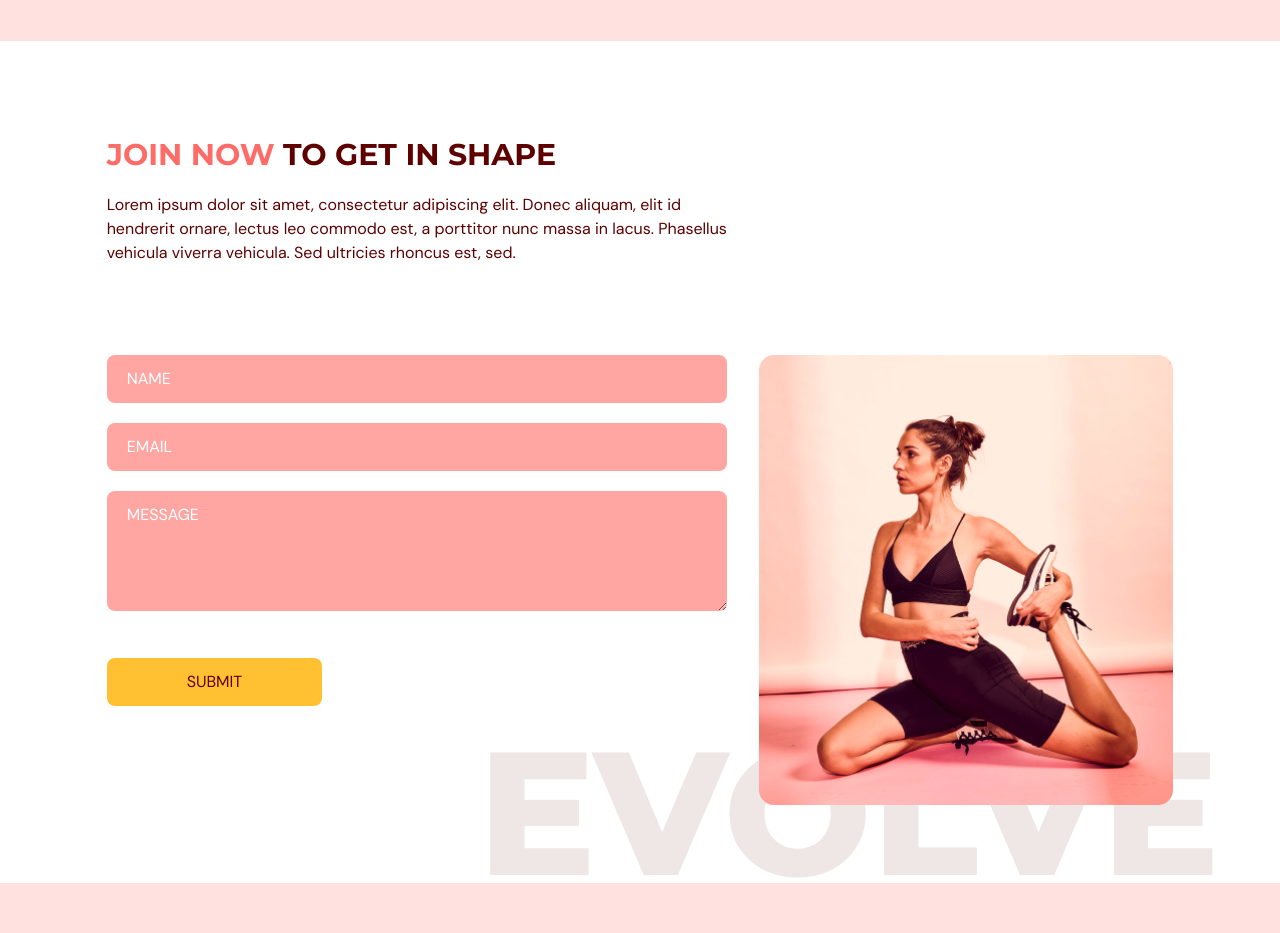
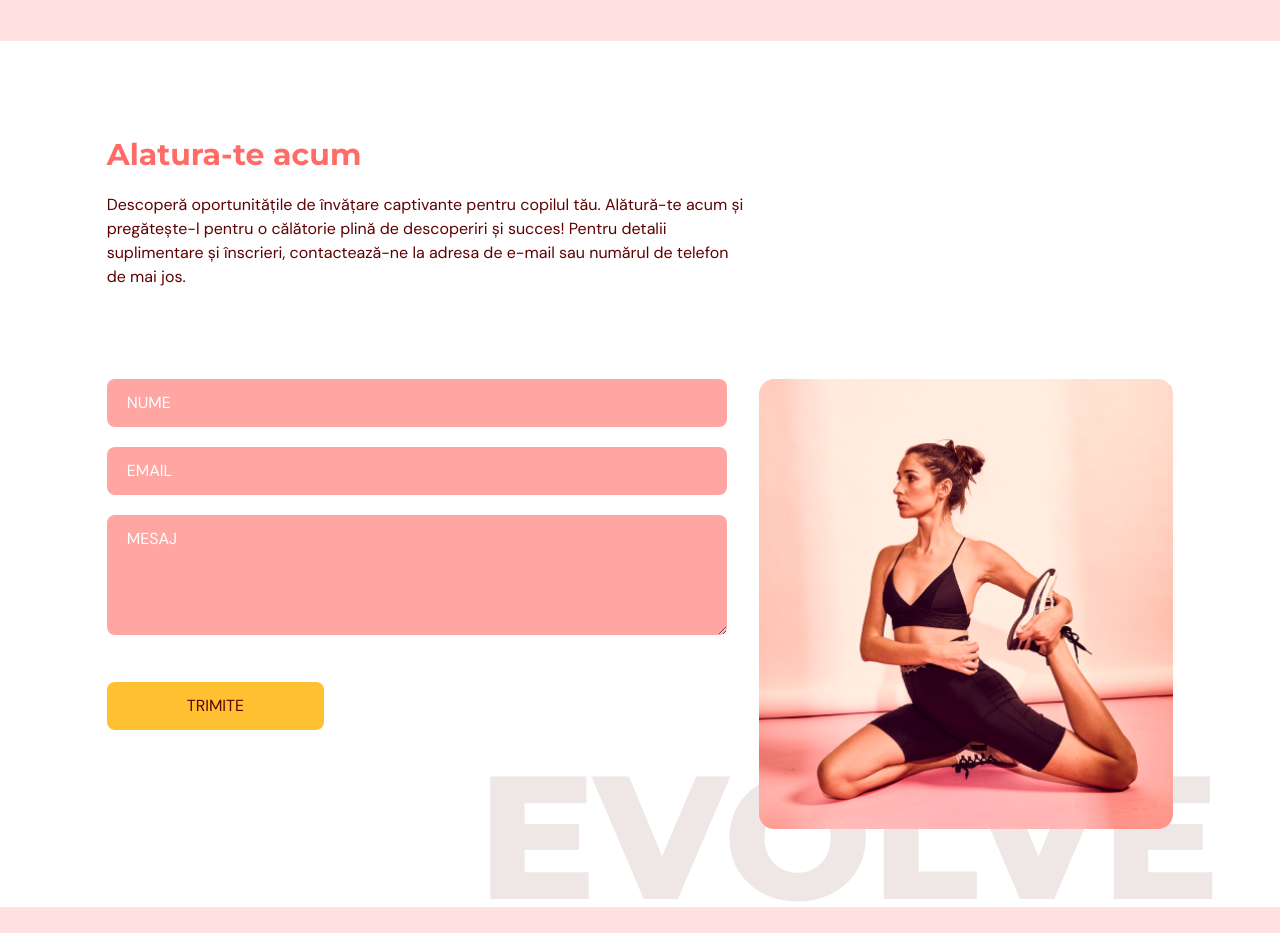
Before and after one commit to DragosGeornoiu/courses-website, a React (Vite) app in the folder couses-typescript/: page / in a window 1280 px wide. Shown: the part 3760-4693 px from the top of the page. Built offline with nearby package versions, Linux system fonts and the light colour scheme.

Commit message:
Added internationalization for contactus page.

```diff
--- a/couses-typescript/src/locales/en.json
+++ b/couses-typescript/src/locales/en.json
@@ -7,6 +7,9 @@
     "becomeMember": "Become a member",
     "joinNow": "Join Now",
     "learnMore": "Learn More",
+    "name": "NAME",
+    "message": "MESSAGE",
+    "submit": "SUBMIT",
     "home.textMessage": "Courses specially designed for children by specialists in the field.",
     "benefits.title": "What we offer?",
     "benefits.one.title": "Experienced Trainers",
@@ -38,6 +41,6 @@
     "ourclasses.class.five.description": "In this class, kids use a variety of programming tools designed for young learners to create unique and imaginative projects. From animated stories to interactive art, this class encourages creative expression through coding.",
     "ourclasses.class.tbd.name": "To BE ANNOUNCED",
     "ourclasses.title": "OUR CLASSES",
-    "ourclasses.paragraph": "Embark on engaging journeys into the world of knowledge through our specialized classes! From introductory coding modules in Scratch, taking the first steps into the coding universe, to interactive adventures in robotics or digital artistic creations, each class is an opportunity for exploration and enjoyable learning. We provide a diverse range of lessons tailored to age and interests, fostering creativity, critical thinking, and practical skill development. We look forward to providing our children with an enchanting educational experience and guiding them in the discovery of their passions."
-
+    "ourclasses.paragraph": "Embark on engaging journeys into the world of knowledge through our specialized classes! From introductory coding modules in Scratch, taking the first steps into the coding universe, to interactive adventures in robotics or digital artistic creations, each class is an opportunity for exploration and enjoyable learning. We provide a diverse range of lessons tailored to age and interests, fostering creativity, critical thinking, and practical skill development. We look forward to providing our children with an enchanting educational experience and guiding them in the discovery of their passions.",
+    "contactus.paragraph": "Explore exciting learning opportunities for your child. Join now and prepare them for a journey filled with discoveries and success! For more details and registrations, reach out to us at the email address or phone number below."
   }
--- a/couses-typescript/src/locales/ro.json
+++ b/couses-typescript/src/locales/ro.json
@@ -7,6 +7,9 @@
     "becomeMember": "Devin-o membru",
     "joinNow": "Alatura-te acum",
     "learnMore": "Detalii",
+    "name": "NUME",
+    "message": "MESAJ",
+    "submit": "TRIMITE",
     "home.textMessage": "Cursuri special gandite pentru copii de catre specialisti in domeniu.",
     "benefits.title": "Ce oferim?",
     "benefits.one.title": "Instruitori Experimentați",
@@ -33,6 +36,7 @@
     "ourclasses.class.five.description": "În această clasă, copiii folosesc o varietate de instrumente de programare proiectate pentru tinerii învățăcei pentru a crea proiecte unice și imaginative. De la povești animate la artă interactivă, această clasă încurajează exprimarea creativă prin cod.",
     "ourclasses.class.tbd.name": "De Anunțat",
     "ourclasses.title": "CLASELE NOASTRE",
-    "ourclasses.paragraph": "Bucură-te de călătorii captivante în lumea cunoașterii prin clasele noastre specializate! De la module de programare în Scratch, care fac primii pași în universul codului, până la aventuri interactive în robotică sau creații artistice digitale, fiecare clasă este o ocazie de explorare și învățare plăcută. Oferim lecții diversificate, adaptate vârstei și intereselor, încurajând creativitatea, gândirea critică și dezvoltarea abilităților practice. Așteptăm cu nerăbdare să le oferim copiilor noștri o experiență educațională încântătoare și să-i ghidăm în descoperirea pasiunilor lor."
+    "ourclasses.paragraph": "Bucură-te de călătorii captivante în lumea cunoașterii prin clasele noastre specializate! De la module de programare în Scratch, care fac primii pași în universul codului, până la aventuri interactive în robotică sau creații artistice digitale, fiecare clasă este o ocazie de explorare și învățare plăcută. Oferim lecții diversificate, adaptate vârstei și intereselor, încurajând creativitatea, gândirea critică și dezvoltarea abilităților practice. Așteptăm cu nerăbdare să le oferim copiilor noștri o experiență educațională încântătoare și să-i ghidăm în descoperirea pasiunilor lor.",
+    "contactus.paragraph": "Descoperă oportunitățile de învățare captivante pentru copilul tău. Alătură-te acum și pregătește-l pentru o călătorie plină de descoperiri și succes! Pentru detalii suplimentare și înscrieri, contactează-ne la adresa de e-mail sau numărul de telefon de mai jos."
 
   }
--- a/couses-typescript/src/scenes/contactus/index.tsx
+++ b/couses-typescript/src/scenes/contactus/index.tsx
@@ -3,6 +3,7 @@ import { motion } from "framer-motion";
 import { useForm } from "react-hook-form";
 import ContactUsPageGraphic from "@/assets/ContactUsPageGraphic.png"
 import HText from "@/shared/HText";
+import { useTranslation } from 'react-i18next';
 
 type Props = {
     setSelectedPage: (value: SelectedPage) => void;
@@ -10,7 +11,7 @@ type Props = {
 }
 
 function ContactUs({ setSelectedPage }: Props) {
-
+  const { t } = useTranslation();
   const inputStyles = `mb-5 w-full rounded-lg bg-primary-300 px-5 py-3 placeholder-white`;
 
   const {
@@ -46,9 +47,9 @@ function ContactUs({ setSelectedPage }: Props) {
                 }}
             >
                 <HText>
-                    <span className="text-primary-500">JOIN NOW</span> TO GET IN SHAPE
+                    <span className="text-primary-500">{t(`joinNow`)}</span>
                 </HText>
-                <p className="my-5">Lorem ipsum dolor sit amet, consectetur adipiscing elit. Donec aliquam, elit id hendrerit ornare, lectus leo commodo est, a porttitor nunc massa in lacus. Phasellus vehicula viverra vehicula. Sed ultricies rhoncus est, sed.</p>
+                <p className="my-5">{t(`contactus.paragraph`)}</p>
             </motion.div>
 
             {/* FORM AND IMAGE */}
@@ -73,7 +74,7 @@ function ContactUs({ setSelectedPage }: Props) {
                         <input
                             className={inputStyles}
                             type="text"
-                            placeholder="NAME"
+                            placeholder={t(`name`)}
                             {...register("name", {
                                 required: true,
                                 maxLength: 100
@@ -106,7 +107,7 @@ function ContactUs({ setSelectedPage }: Props) {
                             className={inputStyles}
                             rows={4}
                             cols={50}
-                            placeholder="MESSAGE"
+                            placeholder={t(`message`)}
                             {...register("message", {
                                 required: true,
                                 maxLength: 2000
@@ -123,7 +124,7 @@ function ContactUs({ setSelectedPage }: Props) {
                             type="submit"
                             className="mt-5 rounded-lg bg-secondary-500 px-20 py-3 transition duration-500 hover:text-white"
                         >
-                            SUBMIT
+                            {t(`submit`)}
                         </button>
                     </form>
                 </motion.div>
```
